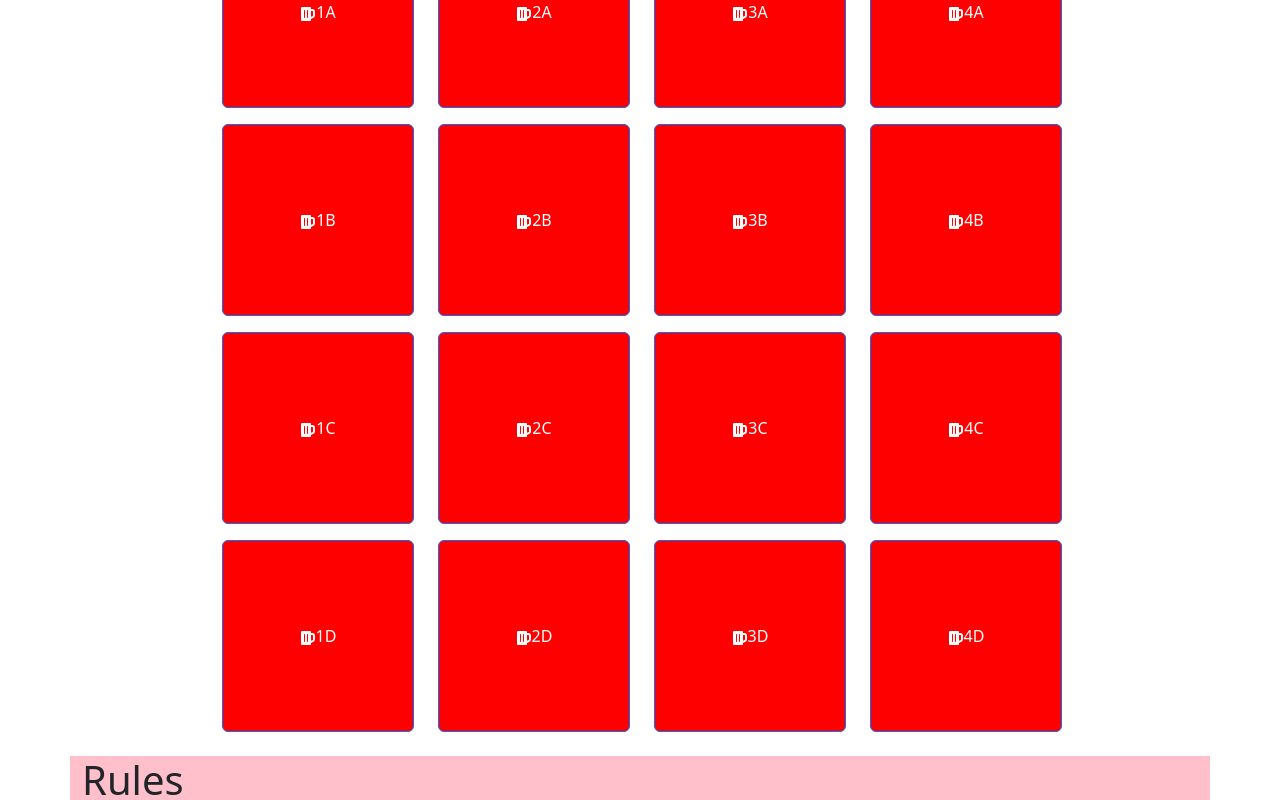
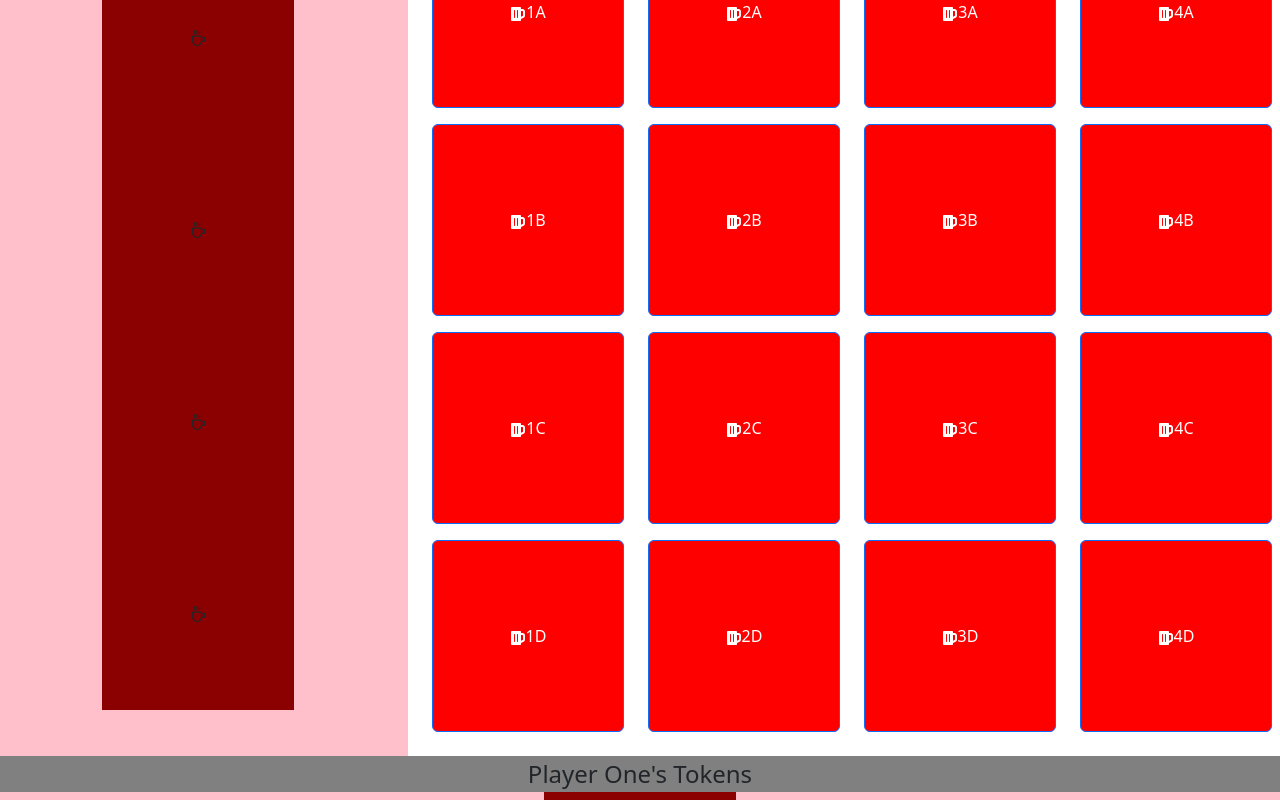
Before and after one commit to maijaleena/niya, a React (Create React App) app: page / in a window 1280 px wide. Shown: the part 400-1200 px from the top of the page. Built offline with nearby package versions, Linux system fonts and the light colour scheme.

Commit message:
Added container for player's tokens

```diff
--- a/src/components/Board.js
+++ b/src/components/Board.js
@@ -1,11 +1,9 @@
 import Tile from "./Tile";
-import Token from "./Token";
 import Rules from "./Rules";
+import PlayerTokenContainer from "./PlayerTokenContainer";
 import Scoreboard from "./Scoreboard";
 import { Container, Col, Row } from "react-bootstrap";
 import React, { useState, useEffect } from "react";
-import Card from "react-bootstrap/Card";
-import Button from "react-bootstrap/Button";
 
 // Idea: would be cool to use useContexts/useReducer hooks in place of Redux
 
@@ -65,9 +63,12 @@ function Board() {
 
       <Scoreboard setBoard={setBoard} />
 
+      <Row >
+        <PlayerTokenContainer />
+        <Col>
           <Container
             className="mx-auto"
-        style={{ marginTop: "10px", height: "840px", width: "860px" }}
+            style={{ marginTop: "10px", height: "840px", width: "860px"}}
           >
             <Row style={{ height: "13rem", width: "54rem" }}>
               {tiles.slice(0, 4).map((tile) => row(tile))}
@@ -82,10 +83,15 @@ function Board() {
               {tiles.slice(12, 16).map((tile) => row(tile))}
             </Row>
           </Container>
+        </Col>
+        <PlayerTokenContainer />
+      </Row>
 
       <Container style={{ backgroundColor: "pink" }}>
         <Rules />
       </Container>
+
+
     </>
   );
 }
--- /dev/null
+++ b/src/components/PlayerTokenContainer.js
@@ -0,0 +1,21 @@
+import React from "react";
+import { Container, Col, ModalTitle } from "react-bootstrap";
+import Token from "./Token";
+
+function PlayerTokenContainer() {
+  return (
+    <Col style={{ backgroundColor:"pink" }}>
+      <ModalTitle style={{backgroundColor: 'grey', textAlign:"center"  }}>
+        Player One's Tokens
+      </ModalTitle>
+      <Container>
+        <Token/>
+        <Token/>
+        <Token/>
+        <Token/>
+      </Container>
+    </Col>
+  );
+}
+
+export default PlayerTokenContainer;
```
Lines whose indentation alone changed are shown as unchanged.
